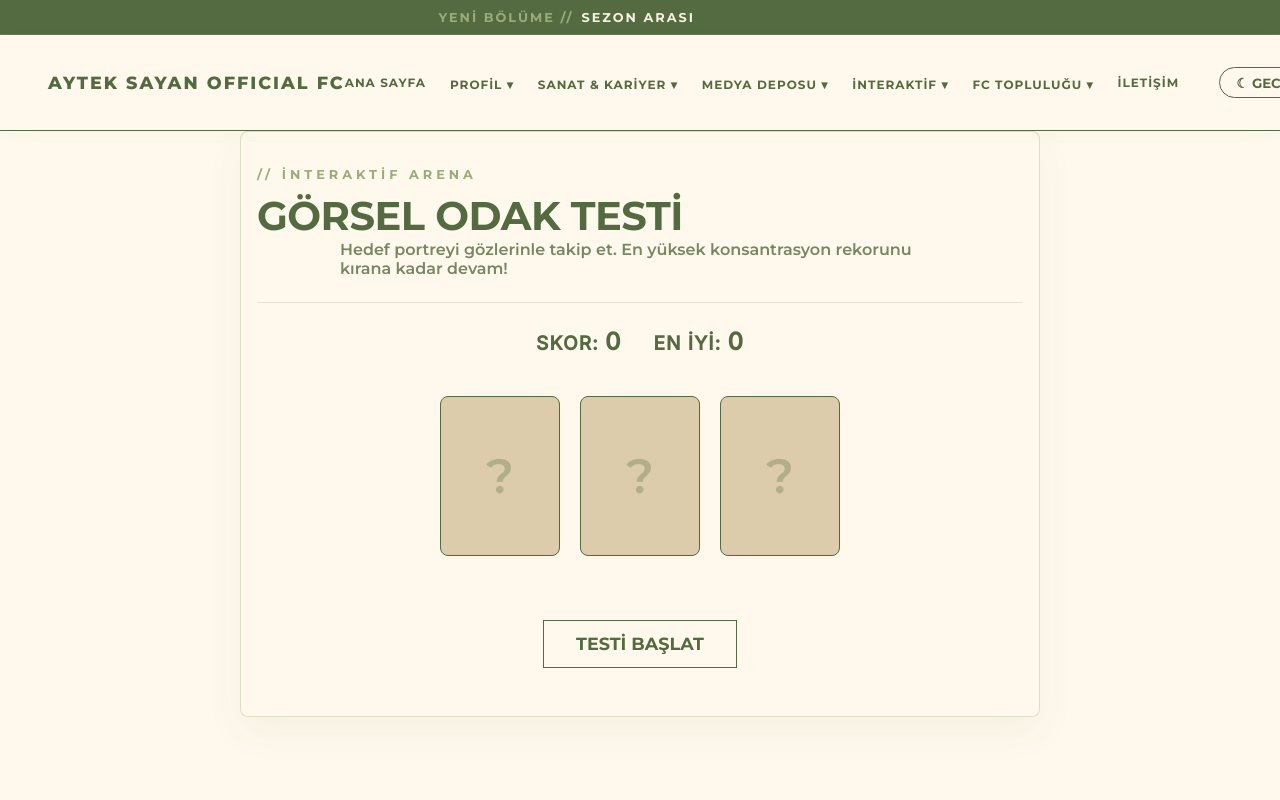
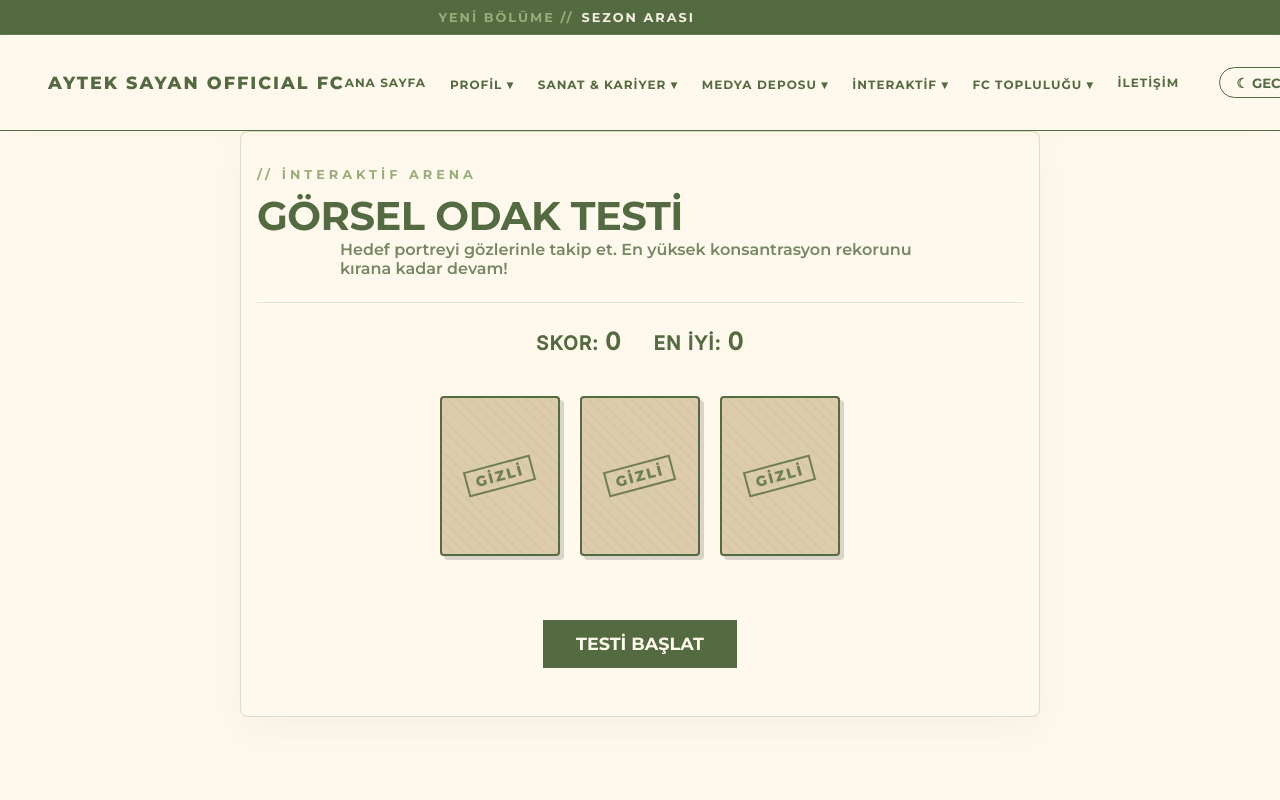
Before and after one commit to ebru1967/oyuncu-fan-projesi, a React (Vite) app: page /oyun in a window 1280 px wide. Shown: the top 800 px of the page. Built offline with nearby package versions, Linux system fonts and the light colour scheme.

Commit message:
awards ve bulmaca.

```diff
--- a/src/pages/Awards.jsx
+++ b/src/pages/Awards.jsx
@@ -3,6 +3,75 @@ import React from 'react';
 function Awards() {
   return (
     <div className="press-editorial-wrapper animate-fade" lang="tr">
+
+      {/* 🚀 ÖDÜLLER ÖZEL CSS MOTORU */}
+      <style>{`
+        .trophy-card {
+          display: flex;
+          gap: 2rem;
+          justify-content: space-between;
+          align-items: center;
+          transition: transform 0.3s ease;
+        }
+
+        .trophy-card:hover {
+          transform: translateY(-3px);
+        }
+
+        .award-info-col {
+          display: flex;
+          gap: 1.5rem;
+          flex: 1;
+        }
+
+        /* Arşiv Fotoğraf Çerçevesi (Polaroid Hissi) */
+        .award-photo-frame {
+          width: 180px;
+          height: 180px;
+          flex-shrink: 0;
+          background-color: var(--bg-card); /* Çerçeve arka planı */
+          border: 1px dashed var(--accent-dark); /* Kesik çizgili sınır */
+          padding: 0.5rem; /* Fotoğrafın çerçeveyi örtmemesi için iç boşluk! */
+          box-shadow: 4px 4px 0px rgba(0,0,0,0.1);
+          transform: rotate(3deg); /* Dosyaya hafif eğik iğnelenmiş gibi */
+          transition: transform 0.4s ease, box-shadow 0.4s ease;
+        }
+
+        /* Kartın üzerine gelince fotoğraf canlanır ve düzelir */
+        .trophy-card:hover .award-photo-frame {
+          transform: rotate(0deg) scale(1.05);
+          box-shadow: 8px 8px 0px rgba(0,0,0,0.12);
+        }
+
+        .award-photo-frame img {
+          width: 100%;
+          height: 100%;
+          object-fit: cover;
+          filter: sepia(30%) grayscale(20%); /* Hafif retro arşiv filtresi */
+          transition: filter 0.4s ease;
+        }
+
+        .trophy-card:hover .award-photo-frame img {
+          filter: sepia(0%) grayscale(0%); /* Orijinal renklere döner */
+        }
+
+        /* Mobil Uyumluluk */
+        @media (max-width: 600px) {
+          .trophy-card {
+            flex-direction: column-reverse; /* Mobilde fotoğraf üste, yazı alta geçer */
+            align-items: flex-start;
+            gap: 1.5rem;
+          }
+          .award-photo-frame {
+            width: 100%;
+            max-width: 250px;
+            height: 250px;
+            margin: 0 auto;
+            transform: rotate(0deg); /* Mobilde düz dursun */
+          }
+        }
+      `}</style>
+
       <div className="container">
 
         <div className="section-header-editorial">
@@ -13,39 +82,26 @@ function Awards() {
 
         <div className="inventory-list-full">
 
-          {/* 1. KART: 2025 DİREKLERARASI (FOTOĞRAF ALANLI) */}
-          <div className="record-card trophy-card" style={{ display: 'flex', flexWrap: 'wrap', gap: '2rem', justifyContent: 'space-between', alignItems: 'center' }}>
+          {/* 1. KART: 2025 DİREKLERARASI */}
+          <div className="record-card trophy-card">
 
             {/* Sol Taraf: Ödül Bilgileri */}
-            <div style={{ display: 'flex', gap: '1.5rem', flex: '1 1 min-content' }}>
+            <div className="award-info-col">
               <div className="record-year">2025</div>
               <div className="record-details">
                 <h4 className="record-title" style={{ textTransform: 'none' }}>EN İYİ ERKEK OYUNCU</h4>
                 <span className="record-role" style={{ textTransform: 'none' }}>"AYNA" TİYATRO OYUNU (DASDAS)</span>
                 <span className="record-meta" style={{ textTransform: 'none' }}>25. DİREKLERARASI SEYİRCİ ÖDÜLLERİ</span>
 
-                <div className="award-reason">
+                <div className="award-reason" style={{ marginTop: '1rem', lineHeight: '1.6', opacity: '0.9' }}>
                   <strong>ÖDÜL NEDENİ:</strong> "DasDas'ta sahnelenen 'Ayna' adlı tiyatro oyunundaki üstün performansı, sahne hakimiyeti ve karaktere kattığı derinlik sebebiyle seyirciler tarafından bu ödüle layık görülmüştür."
                 </div>
               </div>
             </div>
 
-            {/* Sağ Taraf: Fotoğraf Ekleme Alanı */}
-            <div className="award-photo-container" style={{
-              width: '180px',
-              height: '180px',
-              flexShrink: 0,
-              borderRadius: '8px',
-              overflow: 'hidden',
-              backgroundColor: 'rgba(84, 107, 65, 0.05)',
-              border: '1px dashed var(--accent-dark)',
-              display: 'flex',
-              alignItems: 'center',
-              justifyContent: 'center'
-            }}>
-
-              <img src="/aynaodulu.jpeg" alt="25. Direklerarası Ödül Töreni" style={{ width: '100%', height: '100%', objectFit: 'cover' }} />
-
+            {/* Sağ Taraf: Fotoğraf Çerçevesi */}
+            <div className="award-photo-frame">
+              <img src="/aynaodulu.jpeg" alt="25. Direklerarası Ödül Töreni" />
             </div>
 
           </div>
--- a/src/pages/AytekBulmaca.jsx
+++ b/src/pages/AytekBulmaca.jsx
@@ -72,7 +72,7 @@ function AytekBulmaca() {
   };
 
   return (
-    <div className="game-container" style={{
+    <div className="game-container animate-fade" style={{
       textAlign: 'center',
       padding: '2rem 1rem',
       backgroundColor: 'var(--bg-main)',
@@ -109,18 +109,17 @@ function AytekBulmaca() {
                 position: 'absolute',
                 width: 'var(--card-w)',
                 height: 'var(--card-h)',
-                // CSS Değişkenleri ile dinamik mobil/masaüstü pozisyonlaması
                 left: `calc(50% - var(--card-half-w) + (var(--card-gap) * ${currentPosIndex - 1}))`,
-                transition: `left ${shuffleSpeed / 1000}s ease-in-out`,
+                transition: `left ${shuffleSpeed / 1000}s ease-in-out, transform 0.2s ease`,
                 backgroundColor: 'var(--bg-card)',
-                border: '1px solid var(--accent-dark)',
+                border: '2px solid var(--accent-dark)',
                 display: 'flex',
                 alignItems: 'center',
                 justifyContent: 'center',
                 cursor: gameState === 'guessing' ? 'pointer' : 'default',
                 overflow: 'hidden',
-                boxShadow: gameState === 'guessing' ? '0 4px 15px rgba(0,0,0,0.1)' : 'none',
-                borderRadius: '8px'
+                boxShadow: '4px 4px 0px rgba(0,0,0,0.15)', // Retro gölge eklendi
+                borderRadius: '4px'
               }}
             >
               {(gameState === 'showing' || gameState === 'gameover') && cardId === targetCard ? (
@@ -130,7 +129,29 @@ function AytekBulmaca() {
                   style={{ width: '100%', height: '100%', objectFit: 'cover' }}
                 />
               ) : (
-                <div style={{ fontSize: 'clamp(2rem, 8vw, 3rem)', opacity: 0.3, color: 'var(--accent-dark)' }}>?</div>
+                /* Gizli Dosya (Dossier) Arka Yüzü */
+                <div style={{
+                  width: '100%',
+                  height: '100%',
+                  backgroundImage: 'repeating-linear-gradient(45deg, rgba(84,107,65,0.05) 0px, rgba(84,107,65,0.05) 2px, transparent 2px, transparent 8px)',
+                  display: 'flex',
+                  flexDirection: 'column',
+                  alignItems: 'center',
+                  justifyContent: 'center'
+                }}>
+                  <span style={{
+                    border: '2px solid var(--accent-dark)',
+                    color: 'var(--accent-dark)',
+                    padding: '2px 8px',
+                    transform: 'rotate(-15deg)',
+                    fontSize: 'clamp(0.7rem, 2vw, 0.9rem)',
+                    fontWeight: '900',
+                    letterSpacing: '2px',
+                    opacity: 0.8
+                  }}>
+                    GİZLİ
+                  </span>
+                </div>
               )}
             </div>
           );
@@ -139,19 +160,19 @@ function AytekBulmaca() {
 
       <div style={{ minHeight: '80px', display: 'flex', flexDirection: 'column', alignItems: 'center', justifyContent: 'center', width: '100%' }}>
         {gameState === 'idle' && (
-          <button onClick={startRound} className="editorial-link" style={{ padding: '0.8rem 2rem', border: '1px solid var(--accent-dark)', backgroundColor: 'transparent', color: 'var(--text-main)', cursor: 'pointer', fontWeight: 'bold', fontSize: 'clamp(0.9rem, 3vw, 1.1rem)' }}>
+          <button onClick={startRound} className="editorial-link" style={{ padding: '0.8rem 2rem', border: '1px solid var(--accent-dark)', backgroundColor: 'var(--text-main)', color: 'var(--bg-main)', cursor: 'pointer', fontWeight: 'bold', fontSize: 'clamp(0.9rem, 3vw, 1.1rem)' }}>
             TESTİ BAŞLAT
           </button>
         )}
 
-        {gameState === 'shuffling' && <p style={{ fontSize: 'clamp(1rem, 4vw, 1.2rem)', letterSpacing: '2px', animation: 'pulse 1s infinite' }}>KARTLAR KARIŞTIRILIYOR...</p>}
+        {gameState === 'shuffling' && <p style={{ fontSize: 'clamp(1rem, 4vw, 1.2rem)', letterSpacing: '2px', animation: 'pulse 1s infinite' }}>GÖZÜNÜ AYIRMA...</p>}
 
         {gameState === 'guessing' && <p style={{ fontSize: 'clamp(1.1rem, 4.5vw, 1.3rem)', fontWeight: 'bold' }}>HEDEF PORTRE HANGİSİNDE?</p>}
 
         {gameState === 'gameover' && (
           <div className="animate-fade">
             <p style={{ fontSize: 'clamp(1.1rem, 4.5vw, 1.3rem)', fontWeight: 'bold', marginBottom: '1.5rem', opacity: 0.8 }}>YANLIŞ SEÇİM. ODAK KAYBEDİLDİ.</p>
-            <button onClick={resetGame} className="editorial-link" style={{ padding: '0.8rem 2rem', border: '1px solid var(--accent-dark)', backgroundColor: 'var(--text-main)', color: 'var(--bg-main)', cursor: 'pointer', fontWeight: 'bold', fontSize: 'clamp(0.9rem, 3vw, 1.1rem)' }}>
+            <button onClick={resetGame} className="editorial-link" style={{ padding: '0.8rem 2rem', border: '1px solid var(--accent-dark)', backgroundColor: 'transparent', color: 'var(--text-main)', cursor: 'pointer', fontWeight: 'bold', fontSize: 'clamp(0.9rem, 3vw, 1.1rem)' }}>
               YENİDEN DENE
             </button>
           </div>
```
